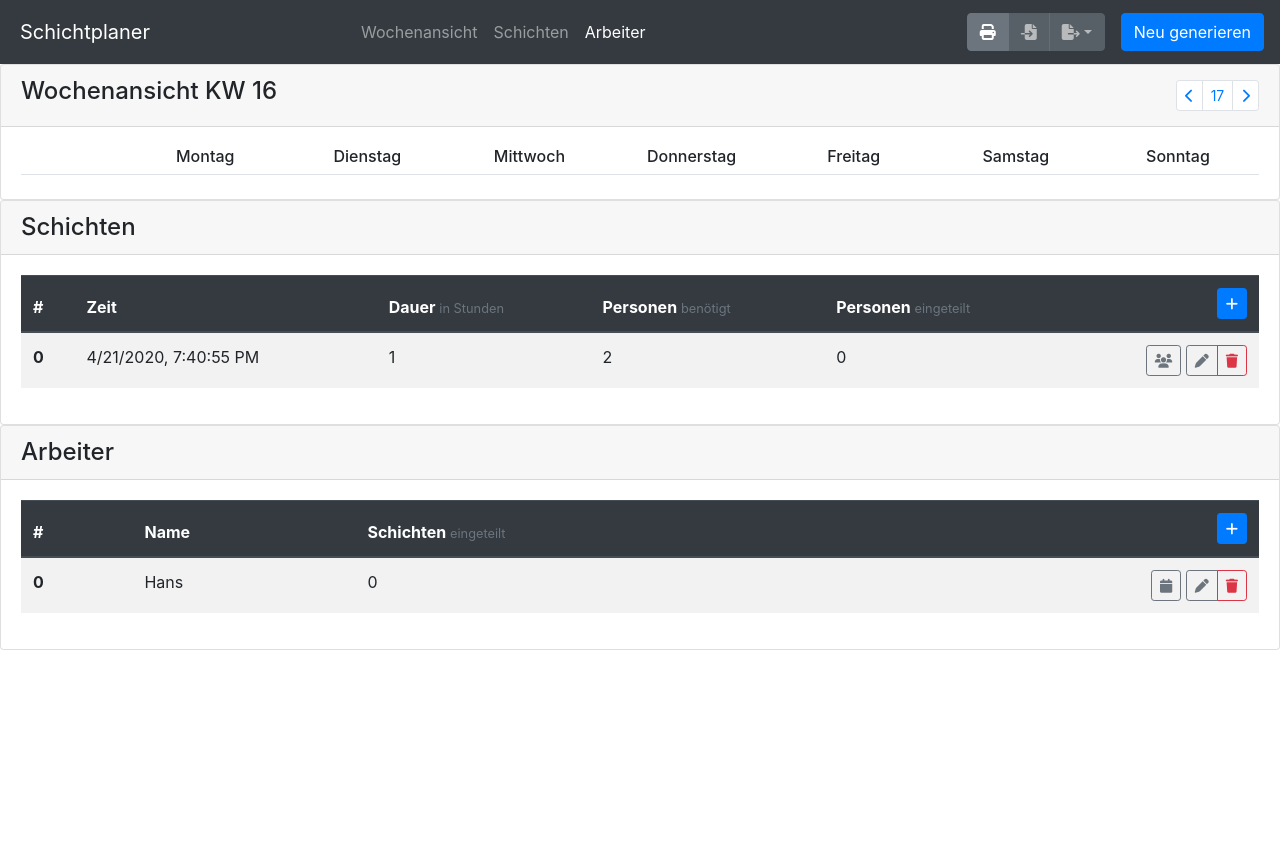
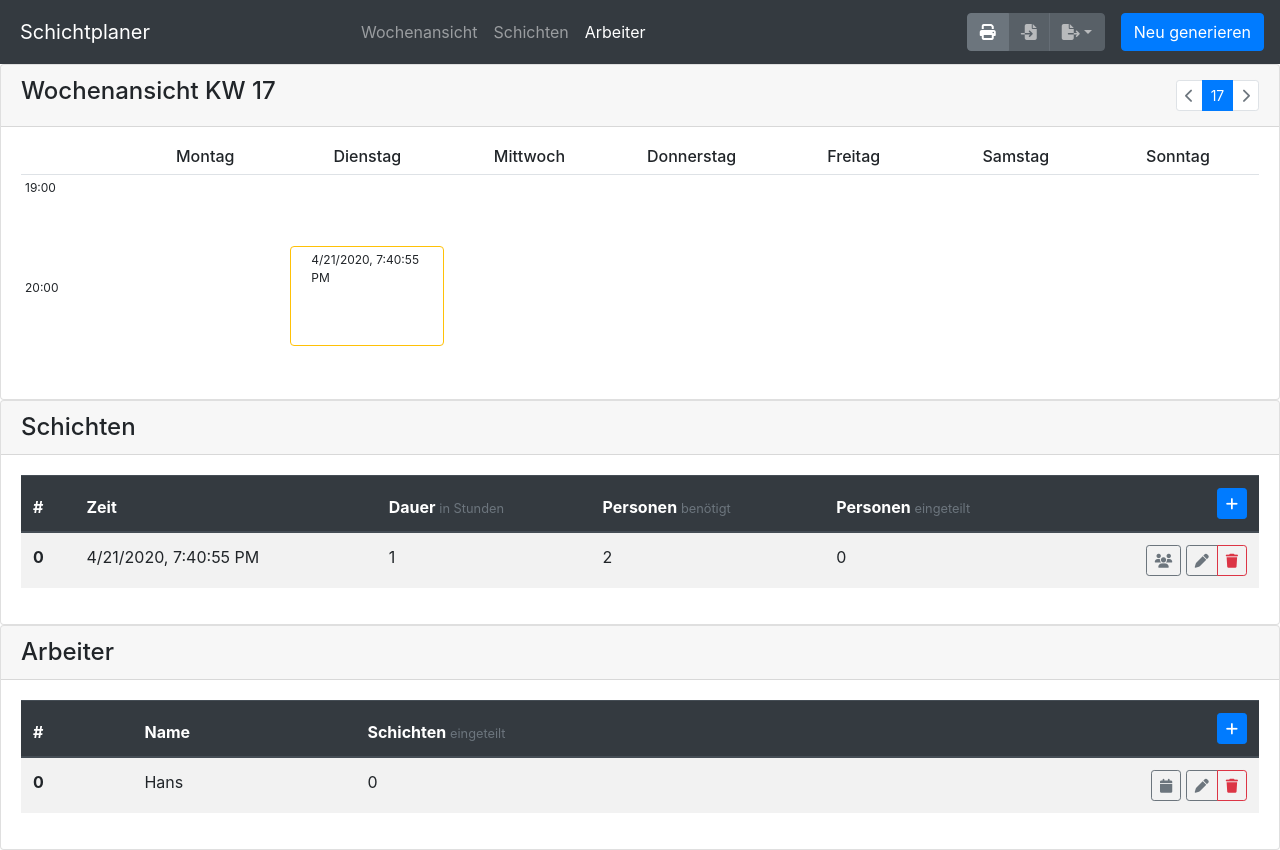
Before and after one commit to PalatinCoder/Schichtplaner, a plain HTML site: page index.html in a window 1280 px wide. Before the commit the page ends 800 px from the top, so only its background shows below. Drawn offline with nearby package versions, Linux system fonts and the light colour scheme.

Commit message:
fix(calendar): proper pagination

```diff
--- a/components/calendar.mjs
+++ b/components/calendar.mjs
@@ -18,7 +18,7 @@ export function component() {
         get hours() { return getHourBounds(this.currentShifts) },
         get scale() { return calculateScale(this.currentShifts) },
         get weeks() { return Object.keys(shifts.group(s => s.start.getWeek())) },
-        currentWeek: 16,
+        currentWeek: 0,
     }
 }
 
--- a/index.html
+++ b/index.html
@@ -59,16 +59,16 @@
     <main>
         <h2 class="d-none d-print-block px-4">Test</h2>
 
-        <section id="calendar" class="card mh-100" x-data="Calendar.component()" @store:changed.document="_shifts = [...$event.detail.shifts]">
+        <section id="calendar" class="card mh-100" x-data="Calendar.component()" x-init="currentWeek = weeks[0]" @store:changed.document="_shifts = [...$event.detail.shifts]">
             <div class="card-header d-flex justify-content-between align-items-center">
                 <h4>Wochenansicht <span x-text="`KW ${currentWeek}`"></span></h4>
                 <nav class="d-print-none">
                     <ul class="pagination pagination-sm mb-0">
-                        <li :class="{ 'page-item': true, 'disabled': currentWeek == weeks[0] }"><a href="#" class="page-link" @click="currentWeek--"><i class="fas fa-chevron-left"></i></a></li>
-                        <template x-for="week in weeks" :key="week">
-                            <li :class="{ 'page-item': true, 'active': week == currentWeek }"><a href="#" class="page-link" x-text="week"></a></li>
+                        <li :class="{ 'page-item': true, 'disabled': currentWeek == weeks[0] }"><a href="#" class="page-link" @click.prevent="currentWeek--"><i class="fas fa-chevron-left"></i></a></li>
+                        <template x-for="(week, index) in weeks" :key="index">
+                            <li :class="{ 'page-item': true, 'active': week == currentWeek }"><a href="#" @click.prevent="currentWeek = week" class="page-link" x-text="week"></a></li>
                         </template>
-                        <li :class="{ 'page-item': true, 'disabled': currentWeek == weeks.slice(-1)[0] }"><a href="#" class="page-link" @click="currentWeek++"><i class="fas fa-chevron-right"></i></a></li>
+                        <li :class="{ 'page-item': true, 'disabled': currentWeek == weeks.slice(-1)[0] }"><a href="#" class="page-link" @click.prevent="currentWeek++"><i class="fas fa-chevron-right"></i></a></li>
                     </ul>
                 </nav>
             </div>
```
